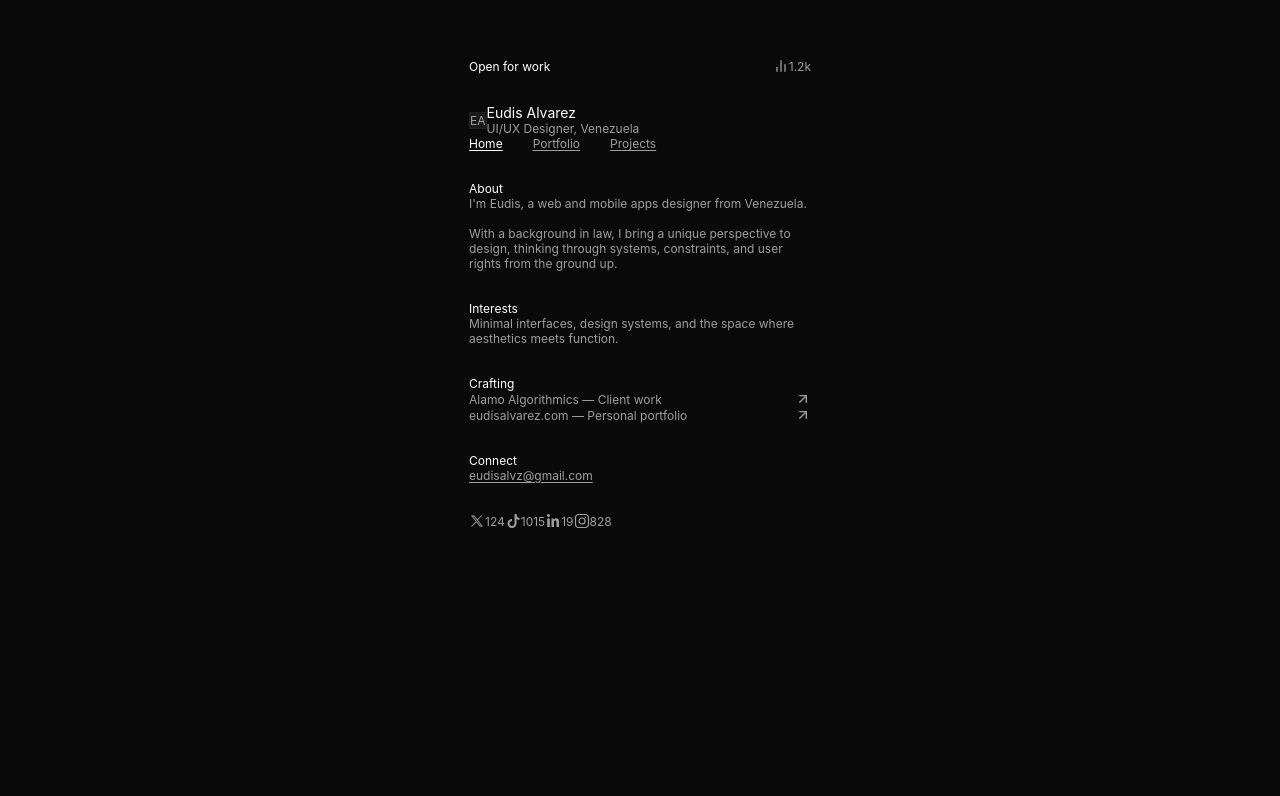
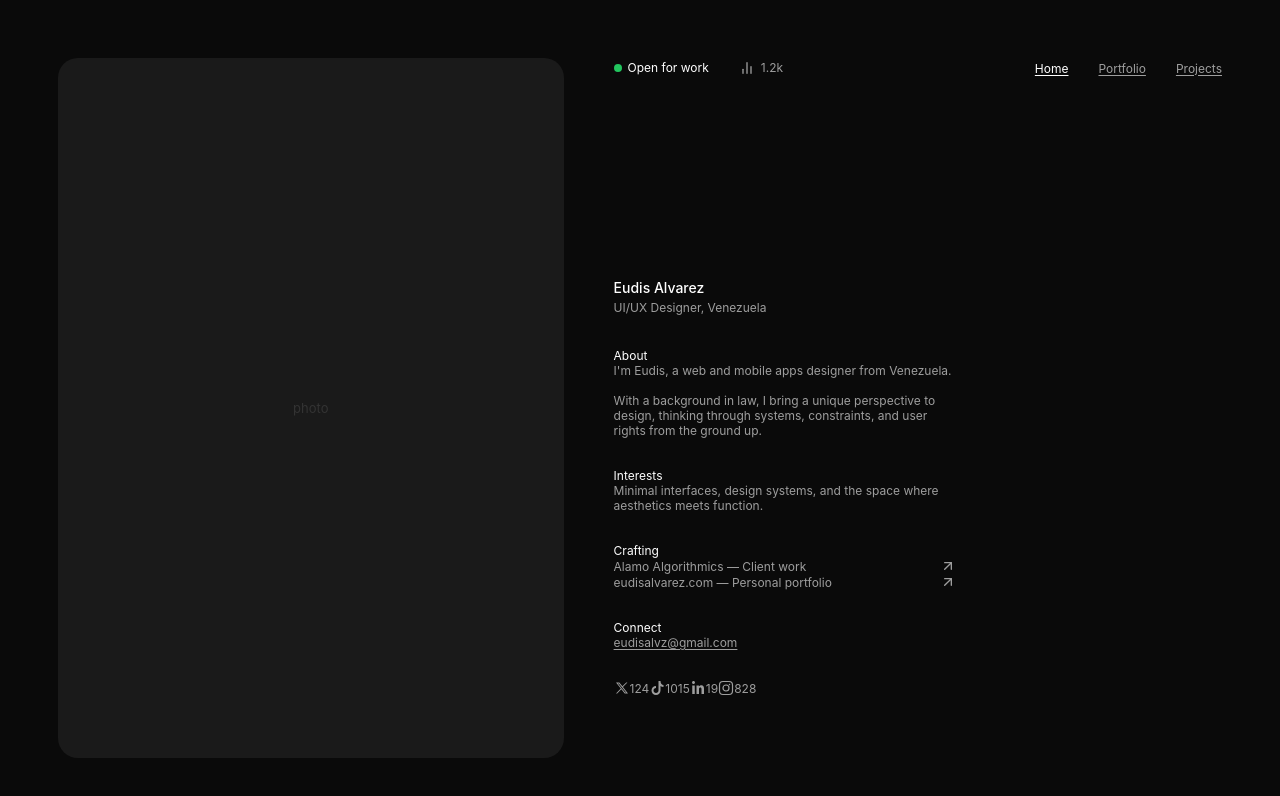
Before and after one commit to eudisalvz/portfolio-claude, a Next.js app: page / in a window 1280 px wide. Shown: the top 796 px of the page. Built offline with nearby package versions, Linux system fonts and the light colour scheme; a web font is replaced by a local one.

Commit message:
fix: replace Tailwind breakpoints with CSS media queries for reliable responsive layout

```diff
--- a/app/page.tsx
+++ b/app/page.tsx
@@ -6,41 +6,93 @@ import SocialRow from "./components/SocialRow";
 
 export default function Home() {
   return (
-    <main className="min-h-screen bg-[#0A0A0A]">
+    <>
+      <style>{`
+        .layout {
+          min-height: 100vh;
+          background: #0A0A0A;
+        }
 
-      {/* ── DESKTOP ── */}
-      <div className="hidden lg:flex w-full h-screen">
+        /* MOBILE */
+        .desktop { display: none; }
+        .mobile {
+          display: flex;
+          flex-direction: column;
+          gap: 30px;
+          max-width: 342px;
+          margin: 0 auto;
+          padding: 50px 20px;
+        }
 
-        {/* Left: photo — 40% del ancho */}
-        <div className="flex-shrink-0 m-[50px] rounded-[20px] bg-[#1a1a1a] flex items-center justify-center" style={{ width: "40%" }}>
-          <span className="text-[#333] text-[13px]">photo</span>
+        /* DESKTOP */
+        @media (min-width: 1024px) {
+          .mobile { display: none; }
+          .desktop {
+            display: flex;
+            width: 100%;
+            height: 100vh;
+            min-height: 700px;
+          }
+          .desktop-photo {
+            flex-shrink: 0;
+            width: 40%;
+            margin: 50px 0 50px 50px;
+            border-radius: 20px;
+            background: #1a1a1a;
+            display: flex;
+            align-items: center;
+            justify-content: center;
+          }
+          .desktop-right {
+            flex: 1;
+            display: flex;
+            flex-direction: column;
+            padding: 50px 50px 50px 50px;
+            overflow: hidden;
+          }
+          .desktop-topbar {
+            display: flex;
+            align-items: center;
+            justify-content: space-between;
+            height: 20px;
+            margin-bottom: 200px;
+          }
+          .desktop-content {
+            display: flex;
+            flex-direction: column;
+            gap: 30px;
+            max-width: 342px;
+          }
+        }
+      `}</style>
+
+      <main className="layout">
+
+        {/* DESKTOP */}
+        <div className="desktop">
+          <div className="desktop-photo">
+            <span style={{ color: "#333", fontSize: "13px" }}>photo</span>
           </div>
-
-        {/* Right column — resto del espacio */}
-        <div className="flex flex-col flex-1 pt-[50px] pr-[50px] overflow-hidden">
-
-          {/* Topbar */}
-          <div className="flex items-center justify-between h-5 w-full mb-[200px]">
-            <div className="flex items-center gap-[30px]">
-              <div className="flex items-center gap-1.5">
-                <span className="w-2 h-2 rounded-full bg-[#22C55E] animate-pulse-dot flex-shrink-0" />
-                <span className="text-white text-[12px] leading-5">Open for work</span>
+          <div className="desktop-right">
+            <div className="desktop-topbar">
+              <div style={{ display: "flex", alignItems: "center", gap: "30px" }}>
+                <div style={{ display: "flex", alignItems: "center", gap: "6px" }}>
+                  <span className="animate-pulse-dot" style={{ width: 8, height: 8, borderRadius: "50%", background: "#22C55E", display: "inline-block", flexShrink: 0 }} />
+                  <span style={{ color: "#fff", fontSize: 12, lineHeight: "20px" }}>Open for work</span>
                 </div>
-              <div className="flex items-center gap-1.5">
+                <div style={{ display: "flex", alignItems: "center", gap: "6px" }}>
                   <svg width="16" height="16" viewBox="0 0 24 24" fill="none" stroke="#9E9E9E" strokeWidth="2" strokeLinecap="round" strokeLinejoin="round">
                     <line x1="18" y1="20" x2="18" y2="10" /><line x1="12" y1="20" x2="12" y2="4" /><line x1="6" y1="20" x2="6" y2="14" />
                   </svg>
-                <span className="text-[#9E9E9E] text-[12px] leading-5">1.2k</span>
+                  <span style={{ color: "#9E9E9E", fontSize: 12, lineHeight: "20px" }}>1.2k</span>
                 </div>
               </div>
               <Nav />
             </div>
-
-          {/* Content */}
-          <div className="flex flex-col gap-[30px] max-w-[342px]">
+            <div className="desktop-content">
               <div>
-              <span className="text-white text-[14px] font-medium leading-5 block">Eudis Alvarez</span>
-              <span className="text-[#9E9E9E] text-[12px] leading-5 block">UI/UX Designer, Venezuela</span>
+                <span style={{ color: "#fff", fontSize: 14, fontWeight: 500, lineHeight: "20px", display: "block" }}>Eudis Alvarez</span>
+                <span style={{ color: "#9E9E9E", fontSize: 12, lineHeight: "20px", display: "block" }}>UI/UX Designer, Venezuela</span>
               </div>
               <Section label="About" id="about">
                 I&apos;m Eudis, a web and mobile apps designer from Venezuela.
@@ -53,7 +105,7 @@ export default function Home() {
               </Section>
               <Crafting />
               <Section label="Connect" id="connect">
-              <a href="mailto:eudisalvz@gmail.com" className="text-[#9E9E9E] underline underline-offset-2 hover:opacity-70 transition-opacity duration-150">
+                <a href="mailto:eudisalvz@gmail.com" style={{ color: "#9E9E9E", textDecoration: "underline", textUnderlineOffset: "2px" }}>
                   eudisalvz@gmail.com
                 </a>
               </Section>
@@ -62,25 +114,24 @@ export default function Home() {
           </div>
         </div>
 
-      {/* ── MOBILE ── */}
-      <div className="lg:hidden w-full px-5 py-[50px]">
-        <div className="flex flex-col gap-[30px] max-w-[342px] mx-auto">
-          <div className="animate-fade-up [animation-delay:50ms]">
+        {/* MOBILE */}
+        <div className="mobile">
+          <div className="animate-fade-up" style={{ animationDelay: "50ms" }}>
             <TopBar />
           </div>
-          <div className="animate-fade-up [animation-delay:100ms] flex flex-col gap-2">
-            <div className="flex items-center gap-3">
-              <div className="w-9 h-9 rounded-lg bg-[#1a1a1a] border border-[#222] flex items-center justify-center flex-shrink-0">
-                <span className="text-[#9E9E9E] text-[12px] font-medium">EA</span>
+          <div className="animate-fade-up" style={{ animationDelay: "100ms", display: "flex", flexDirection: "column", gap: "8px" }}>
+            <div style={{ display: "flex", alignItems: "center", gap: "12px" }}>
+              <div style={{ width: 36, height: 36, borderRadius: 8, background: "#1a1a1a", border: "1px solid #222", display: "flex", alignItems: "center", justifyContent: "center", flexShrink: 0 }}>
+                <span style={{ color: "#9E9E9E", fontSize: 12, fontWeight: 500 }}>EA</span>
               </div>
               <div>
-                <span className="text-white text-[14px] font-medium leading-5 block">Eudis Alvarez</span>
-                <span className="text-[#9E9E9E] text-[12px] leading-5 block">UI/UX Designer, Venezuela</span>
+                <span style={{ color: "#fff", fontSize: 14, fontWeight: 500, lineHeight: "20px", display: "block" }}>Eudis Alvarez</span>
+                <span style={{ color: "#9E9E9E", fontSize: 12, lineHeight: "20px", display: "block" }}>UI/UX Designer, Venezuela</span>
               </div>
             </div>
             <Nav />
           </div>
-          <div className="animate-fade-up [animation-delay:150ms]">
+          <div className="animate-fade-up" style={{ animationDelay: "150ms" }}>
             <Section label="About" id="about">
               I&apos;m Eudis, a web and mobile apps designer from Venezuela.
               <br /><br />
@@ -88,23 +139,23 @@ export default function Home() {
               thinking through systems, constraints, and user rights from the ground up.
             </Section>
           </div>
-          <div className="animate-fade-up [animation-delay:200ms]">
+          <div className="animate-fade-up" style={{ animationDelay: "200ms" }}>
             <Section label="Interests" id="interests">
               Minimal interfaces, design systems, and the space where aesthetics meets function.
             </Section>
           </div>
-          <div className="animate-fade-up [animation-delay:250ms]"><Crafting /></div>
-          <div className="animate-fade-up [animation-delay:300ms]">
+          <div className="animate-fade-up" style={{ animationDelay: "250ms" }}><Crafting /></div>
+          <div className="animate-fade-up" style={{ animationDelay: "300ms" }}>
             <Section label="Connect" id="connect">
-              <a href="mailto:eudisalvz@gmail.com" className="text-[#9E9E9E] underline underline-offset-2 hover:opacity-70 transition-opacity duration-150">
+              <a href="mailto:eudisalvz@gmail.com" style={{ color: "#9E9E9E", textDecoration: "underline", textUnderlineOffset: "2px" }}>
                 eudisalvz@gmail.com
               </a>
             </Section>
           </div>
-          <div className="animate-fade-up [animation-delay:350ms]"><SocialRow /></div>
-        </div>
+          <div className="animate-fade-up" style={{ animationDelay: "350ms" }}><SocialRow /></div>
         </div>
 
       </main>
+    </>
   );
 }
--- a/app/portfolio/page.tsx
+++ b/app/portfolio/page.tsx
@@ -4,82 +4,121 @@ import TopBar from "../components/TopBar";
 const cards = Array.from({ length: 9 }, (_, i) => ({ id: i + 1 }));
 
 const SocialButtons = () => (
-  <div className="flex items-center gap-[10px]">
+  <div style={{ display: "flex", alignItems: "center", gap: "10px" }}>
     {[
-      { href: "https://x.com/eudisalvz", icon: <path d="M2 2.5L6.8 8.6L2 13.5H3.2L7.35 9.32L10.72 13.5H14L8.95 7.04L13.45 2.5H12.25L8.4 6.32L5.28 2.5H2ZM3.84 3.42H4.84L12.16 12.58H11.16L3.84 3.42Z" fill="#9E9E9E"/> },
-      { href: "https://linkedin.com/in/eudisalvz", icon: <path d="M2 2.5C2 1.67 2.67 1 3.5 1C4.33 1 5 1.67 5 2.5C5 3.33 4.33 4 3.5 4C2.67 4 2 3.33 2 2.5ZM2.25 5.5H4.75V14H2.25V5.5ZM6.5 5.5H8.9V6.6C9.35 5.9 10.2 5.25 11.4 5.25C13.3 5.25 14 6.6 14 8.5V14H11.5V9C11.5 8.1 11.2 7.4 10.3 7.4C9.4 7.4 9 8 9 9V14H6.5V5.5Z" fill="#9E9E9E"/> },
-      { href: "https://t.me/eudisalvz", icon: <path d="M13.9 2.3L11.7 13.1C11.6 13.5 11.3 13.6 11 13.4L7.8 11L6.3 12.4C6.1 12.6 5.9 12.7 5.6 12.7L5.8 9.4L11.3 4.4C11.6 4.1 11.2 4 10.8 4.3L3.9 8.7L0.8 7.7C0.4 7.6 0.4 7.3 0.9 7.1L13 2.1C13.4 1.9 13.8 2.1 13.9 2.3Z" fill="#9E9E9E"/> },
-      { href: "https://wa.me/eudisalvz", icon: <path d="M8 1C4.1 1 1 4.1 1 8C1 9.3 1.4 10.5 2 11.5L1 15L4.6 14C5.6 14.6 6.8 15 8 15C11.9 15 15 11.9 15 8C15 4.1 11.9 1 8 1ZM10.9 10.4C10.7 10.9 9.9 11.4 9.4 11.4C8.9 11.5 8.3 11.4 5.7 10.3C3.7 9.4 2.5 7.4 2.4 7.2C2.3 7 1.7 6.2 1.7 5.4C1.7 4.6 2.1 4.2 2.3 4C2.5 3.8 2.7 3.7 2.9 3.7C3 3.7 3.2 3.7 3.3 3.7C3.5 3.7 3.6 3.7 3.8 4.1C4 4.5 4.4 5.4 4.5 5.5C4.6 5.6 4.6 5.8 4.5 5.9C4.4 6 4.3 6.2 4.2 6.3C4.1 6.4 4 6.5 4.1 6.7C4.2 6.9 4.7 7.7 5.4 8.3C6.3 9 7.1 9.2 7.4 9.3C7.7 9.4 7.8 9.4 7.9 9.2C8 9 8.5 8.5 8.6 8.3C8.7 8.1 8.9 8.1 9.1 8.2C9.3 8.3 10.2 8.7 10.4 8.9C10.6 9 10.7 9.1 10.8 9.2C10.9 9.5 10.9 9.9 10.9 10.4Z" fill="#9E9E9E"/> },
-    ].map(({ href, icon }, i) => (
+      { href: "https://x.com/eudisalvz", d: "M2 2.5L6.8 8.6L2 13.5H3.2L7.35 9.32L10.72 13.5H14L8.95 7.04L13.45 2.5H12.25L8.4 6.32L5.28 2.5H2ZM3.84 3.42H4.84L12.16 12.58H11.16L3.84 3.42Z" },
+      { href: "https://linkedin.com/in/eudisalvz", d: "M2 2.5C2 1.67 2.67 1 3.5 1C4.33 1 5 1.67 5 2.5C5 3.33 4.33 4 3.5 4C2.67 4 2 3.33 2 2.5ZM2.25 5.5H4.75V14H2.25V5.5ZM6.5 5.5H8.9V6.6C9.35 5.9 10.2 5.25 11.4 5.25C13.3 5.25 14 6.6 14 8.5V14H11.5V9C11.5 8.1 11.2 7.4 10.3 7.4C9.4 7.4 9 8 9 9V14H6.5V5.5Z" },
+      { href: "https://t.me/eudisalvz", d: "M13.9 2.3L11.7 13.1C11.6 13.5 11.3 13.6 11 13.4L7.8 11L6.3 12.4C6.1 12.6 5.9 12.7 5.6 12.7L5.8 9.4L11.3 4.4C11.6 4.1 11.2 4 10.8 4.3L3.9 8.7L0.8 7.7C0.4 7.6 0.4 7.3 0.9 7.1L13 2.1C13.4 1.9 13.8 2.1 13.9 2.3Z" },
+      { href: "https://wa.me/eudisalvz", d: "M8 1C4.1 1 1 4.1 1 8C1 9.3 1.4 10.5 2 11.5L1 15L4.6 14C5.6 14.6 6.8 15 8 15C11.9 15 15 11.9 15 8C15 4.1 11.9 1 8 1ZM10.9 10.4C10.7 10.9 9.9 11.4 9.4 11.4C8.9 11.5 8.3 11.4 5.7 10.3C3.7 9.4 2.5 7.4 2.4 7.2C2.3 7 1.7 6.2 1.7 5.4C1.7 4.6 2.1 4.2 2.3 4C2.5 3.8 2.7 3.7 2.9 3.7C3 3.7 3.2 3.7 3.3 3.7C3.5 3.7 3.6 3.7 3.8 4.1C4 4.5 4.4 5.4 4.5 5.5C4.6 5.6 4.6 5.8 4.5 5.9C4.4 6 4.3 6.2 4.2 6.3C4.1 6.4 4 6.5 4.1 6.7C4.2 6.9 4.7 7.7 5.4 8.3C6.3 9 7.1 9.2 7.4 9.3C7.7 9.4 7.8 9.4 7.9 9.2C8 9 8.5 8.5 8.6 8.3C8.7 8.1 8.9 8.1 9.1 8.2C9.3 8.3 10.2 8.7 10.4 8.9C10.6 9 10.7 9.1 10.8 9.2C10.9 9.5 10.9 9.9 10.9 10.4Z" },
+    ].map(({ href, d }, i) => (
       <a key={i} href={href} target="_blank" rel="noopener noreferrer"
-        className="w-[26px] h-[26px] border border-[#9E9E9E] rounded-lg flex items-center justify-center hover:opacity-70 transition-opacity flex-shrink-0">
-        <svg width="16" height="16" viewBox="0 0 16 16" fill="none">{icon}</svg>
+        style={{ width: 26, height: 26, border: "1px solid #9E9E9E", borderRadius: 8, display: "flex", alignItems: "center", justifyContent: "center", flexShrink: 0 }}>
+        <svg width="16" height="16" viewBox="0 0 16 16" fill="none"><path d={d} fill="#9E9E9E" /></svg>
       </a>
     ))}
   </div>
 );
 
-const CardGrid = ({ cols }: { cols: string }) => (
-  <div style={{ display: "grid", gridTemplateColumns: cols, gap: "20px" }}>
-    {cards.map((card) => (
-      <div key={card.id} className="cursor-pointer hover:opacity-80 transition-opacity"
-        style={{ height: "250px", border: "1px solid #1B1B1B", borderRadius: "10px", background: "#0f0f0f", display: "flex", alignItems: "center", justifyContent: "center" }}>
-        <span className="text-[#222] text-[11px]">project {card.id}</span>
-      </div>
-    ))}
-  </div>
-);
+const cardStyle = {
+  height: "250px",
+  border: "1px solid #1B1B1B",
+  borderRadius: "10px",
+  background: "#0f0f0f",
+  display: "flex",
+  alignItems: "center",
+  justifyContent: "center",
+  cursor: "pointer",
+};
 
 export default function Portfolio() {
   return (
-    <main className="min-h-screen bg-[#0A0A0A]">
+    <>
+      <style>{`
+        .p-layout { min-height: 100vh; background: #0A0A0A; }
+        .p-desktop { display: none; }
+        .p-mobile {
+          display: flex;
+          flex-direction: column;
+          gap: 20px;
+          max-width: 350px;
+          margin: 0 auto;
+          padding: 50px 20px;
+        }
+        .p-grid-mobile {
+          display: grid;
+          grid-template-columns: 1fr;
+          gap: 20px;
+        }
+        @media (min-width: 1024px) {
+          .p-mobile { display: none; }
+          .p-desktop {
+            display: block;
+            width: 100%;
+            padding: 50px;
+          }
+          .p-topbar {
+            display: flex;
+            align-items: center;
+            justify-content: space-between;
+            margin-bottom: 50px;
+          }
+          .p-grid-desktop {
+            display: grid;
+            grid-template-columns: repeat(3, 1fr);
+            gap: 20px;
+          }
+        }
+      `}</style>
 
-      {/* ── DESKTOP ── */}
-      <div className="hidden lg:block w-full px-[50px] py-[50px]">
-        <div className="flex items-center justify-between mb-[50px]">
-          <span className="text-white text-[12px] leading-5 uppercase">Crafting</span>
-          <Nav />
+      <main className="p-layout">
+
+        {/* DESKTOP */}
+        <div className="p-desktop">
+          <div className="p-topbar">
+            <span style={{ color: "#fff", fontSize: 12, lineHeight: "20px", textTransform: "uppercase" }}>Crafting</span>
+            <Nav />
+          </div>
+          <div className="p-grid-desktop">
+            {cards.map((card) => (
+              <div key={card.id} style={cardStyle}>
+                <span style={{ color: "#222", fontSize: 11 }}>project {card.id}</span>
+              </div>
+            ))}
+          </div>
         </div>
-        <CardGrid cols="repeat(3, 1fr)" />
-      </div>
 
-      {/* ── MOBILE ── */}
-      <div className="lg:hidden w-full px-5 py-[50px]">
-        <div className="flex flex-col gap-[20px] max-w-[350px] mx-auto">
-
-          <div className="animate-fade-up [animation-delay:50ms]">
-            <TopBar />
-          </div>
-
-          <div className="animate-fade-up [animation-delay:100ms] flex flex-col gap-2">
-            <div className="flex items-center gap-3">
-              <div className="w-9 h-9 rounded-lg bg-[#1a1a1a] border border-[#222] flex items-center justify-center flex-shrink-0">
-                <span className="text-[#9E9E9E] text-[12px] font-medium">EA</span>
+        {/* MOBILE */}
+        <div className="p-mobile">
+          <TopBar />
+          <div style={{ display: "flex", flexDirection: "column", gap: "8px" }}>
+            <div style={{ display: "flex", alignItems: "center", gap: "12px" }}>
+              <div style={{ width: 36, height: 36, borderRadius: 8, background: "#1a1a1a", border: "1px solid #222", display: "flex", alignItems: "center", justifyContent: "center", flexShrink: 0 }}>
+                <span style={{ color: "#9E9E9E", fontSize: 12, fontWeight: 500 }}>EA</span>
               </div>
               <div>
-                <span className="text-white text-[14px] font-medium leading-5 block">Eudis Alvarez</span>
-                <span className="text-[#9E9E9E] text-[12px] leading-5 block">UI/UX Designer, Venezuela</span>
+                <span style={{ color: "#fff", fontSize: 14, fontWeight: 500, lineHeight: "20px", display: "block" }}>Eudis Alvarez</span>
+                <span style={{ color: "#9E9E9E", fontSize: 12, lineHeight: "20px", display: "block" }}>UI/UX Designer, Venezuela</span>
               </div>
             </div>
             <Nav />
           </div>
-
-          <div className="animate-fade-up [animation-delay:150ms]">
-            <CardGrid cols="1fr" />
+          <div className="p-grid-mobile">
+            {cards.map((card) => (
+              <div key={card.id} style={cardStyle}>
+                <span style={{ color: "#222", fontSize: 11 }}>project {card.id}</span>
+              </div>
+            ))}
           </div>
-
-          <div className="animate-fade-up [animation-delay:200ms] flex flex-col gap-[10px] pt-[10px]">
-            <span className="text-white text-[12px] leading-5 uppercase">Crafting</span>
-            <a href="mailto:eudisalvz@gmail.com"
-              className="text-[#9E9E9E] text-[12px] leading-5 underline underline-offset-2 uppercase hover:opacity-70 transition-opacity">
+          <div style={{ display: "flex", flexDirection: "column", gap: "10px", paddingTop: "10px" }}>
+            <span style={{ color: "#fff", fontSize: 12, lineHeight: "20px", textTransform: "uppercase" }}>Crafting</span>
+            <a href="mailto:eudisalvz@gmail.com" style={{ color: "#9E9E9E", fontSize: 12, lineHeight: "20px", textDecoration: "underline", textUnderlineOffset: "2px", textTransform: "uppercase" }}>
               eudisalvz@gmail.com
             </a>
             <SocialButtons />
           </div>
+        </div>
 
-        </div>
-      </div>
-
-    </main>
+      </main>
+    </>
   );
 }
```
Lines whose indentation alone changed are shown as unchanged.
